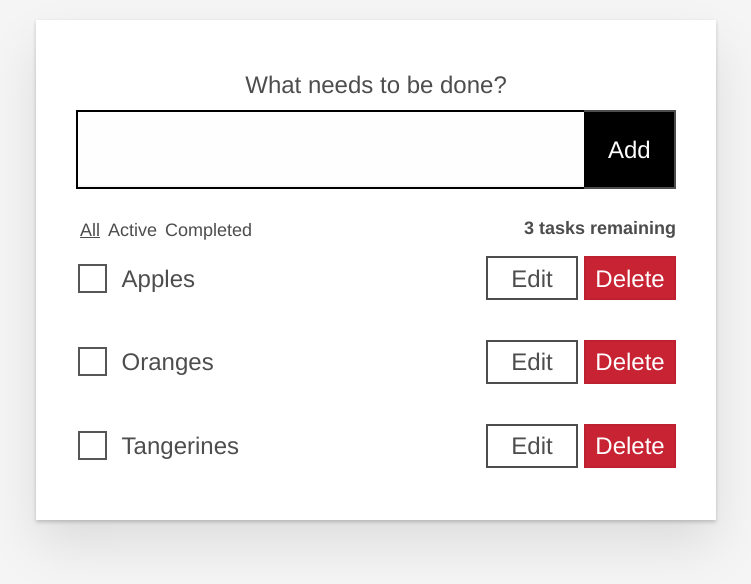
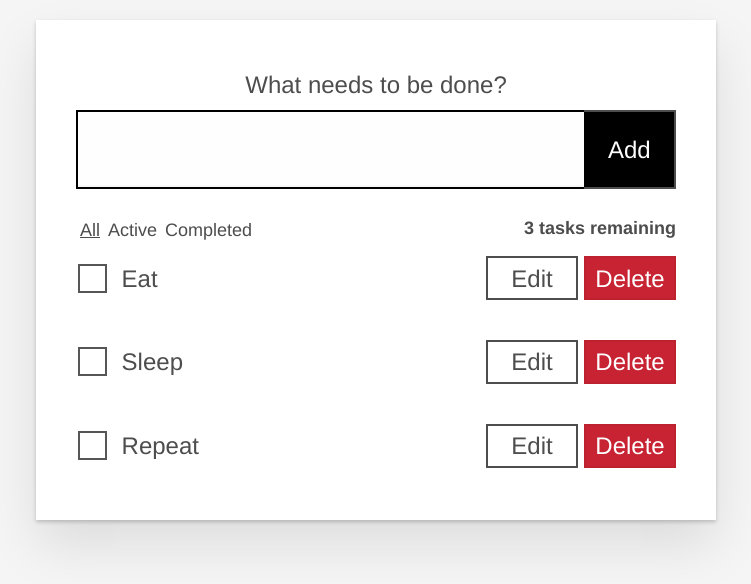
Before and after one commit to dengeist/moz-todo-react, a React (Create React App) app: page / in a window 1280 px wide. Shown: the top 584 px of the page, without its empty margins (264-1015 px from the left). Built offline with nearby package versions, Linux system fonts and the light colour scheme.

Commit message:
rename starting tasks:

```diff
--- a/src/components/App.js
+++ b/src/components/App.js
@@ -50,15 +50,15 @@ class App extends React.Component {
             <div class="c-cb">
               <input id="todo-0" type="checkbox" />
               <label class="todo-label" for="todo-0">
-                Apples
+                Eat
               </label>
             </div>
             <div class="btn-group">
               <button type="button" class="btn todo-edit">
-                Edit <span class="visually-hidden">Apples</span>
+                Edit <span class="visually-hidden">Eat</span>
               </button>
               <button type="button" class="btn btn__danger todo-delete">
-                Delete <span class="visually-hidden">Apples</span>
+                Delete <span class="visually-hidden">Eat</span>
               </button>
             </div>
           </li>
@@ -66,15 +66,15 @@ class App extends React.Component {
             <div class="c-cb">
               <input id="todo-1" type="checkbox" />
               <label class="todo-label" for="todo-1">
-                Oranges
+                Sleep
               </label>
             </div>
             <div class="btn-group">
               <button type="button" class="btn todo-edit">
-                Edit <span class="visually-hidden">Oranges</span>
+                Edit <span class="visually-hidden">Sleep</span>
               </button>
               <button type="button" class="btn btn__danger todo-delete">
-                Delete <span class="visually-hidden">Oranges</span>
+                Delete <span class="visually-hidden">Sleep</span>
               </button>
             </div>
           </li>
@@ -82,15 +82,15 @@ class App extends React.Component {
             <div class="c-cb">
               <input id="todo-2" type="checkbox" />
               <label class="todo-label" for="todo-2">
-                Tangerines
+                Repeat
               </label>
             </div>
             <div class="btn-group">
               <button type="button" class="btn todo-edit">
-                Edit <span class="visually-hidden">Tangerines</span>
+                Edit <span class="visually-hidden">Repeat</span>
               </button>
               <button type="button" class="btn btn__danger todo-delete">
-                Delete <span class="visually-hidden">Tangerines</span>
+                Delete <span class="visually-hidden">Repeat</span>
               </button>
             </div>
           </li>
```
